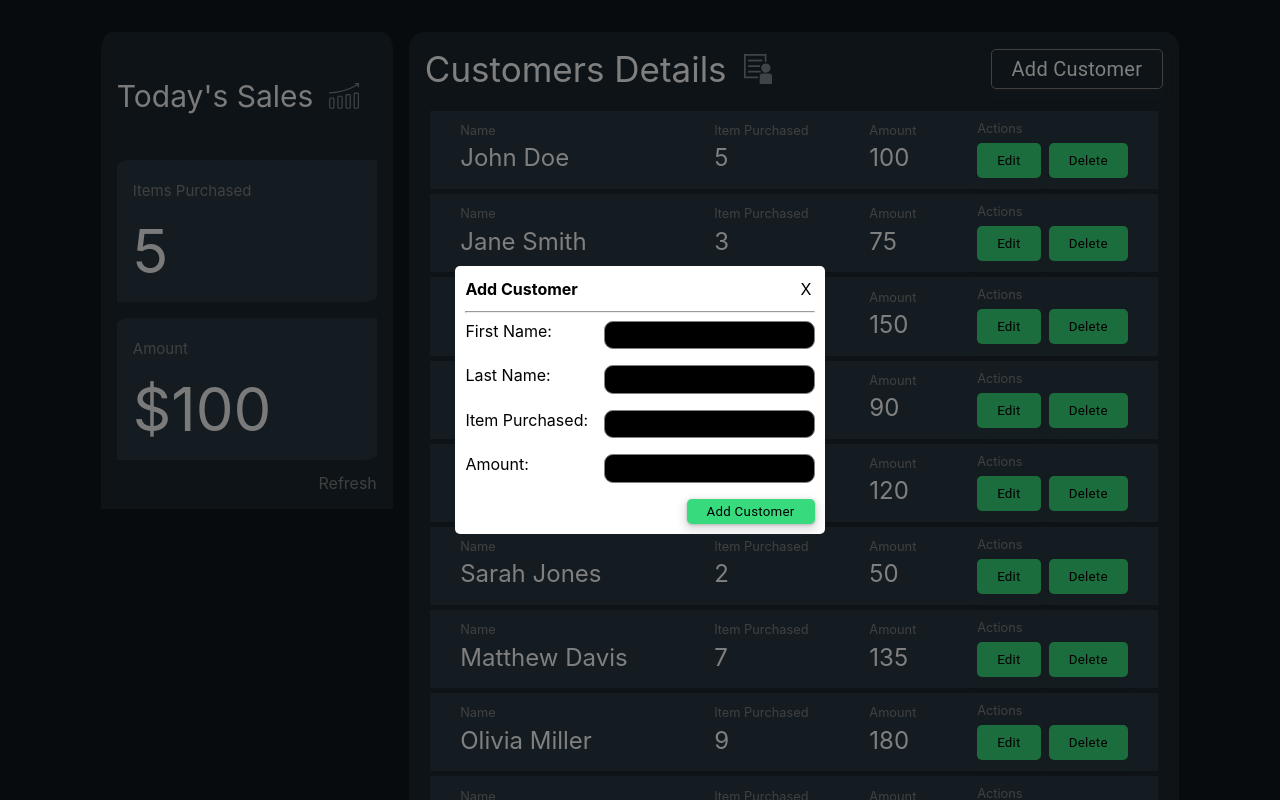
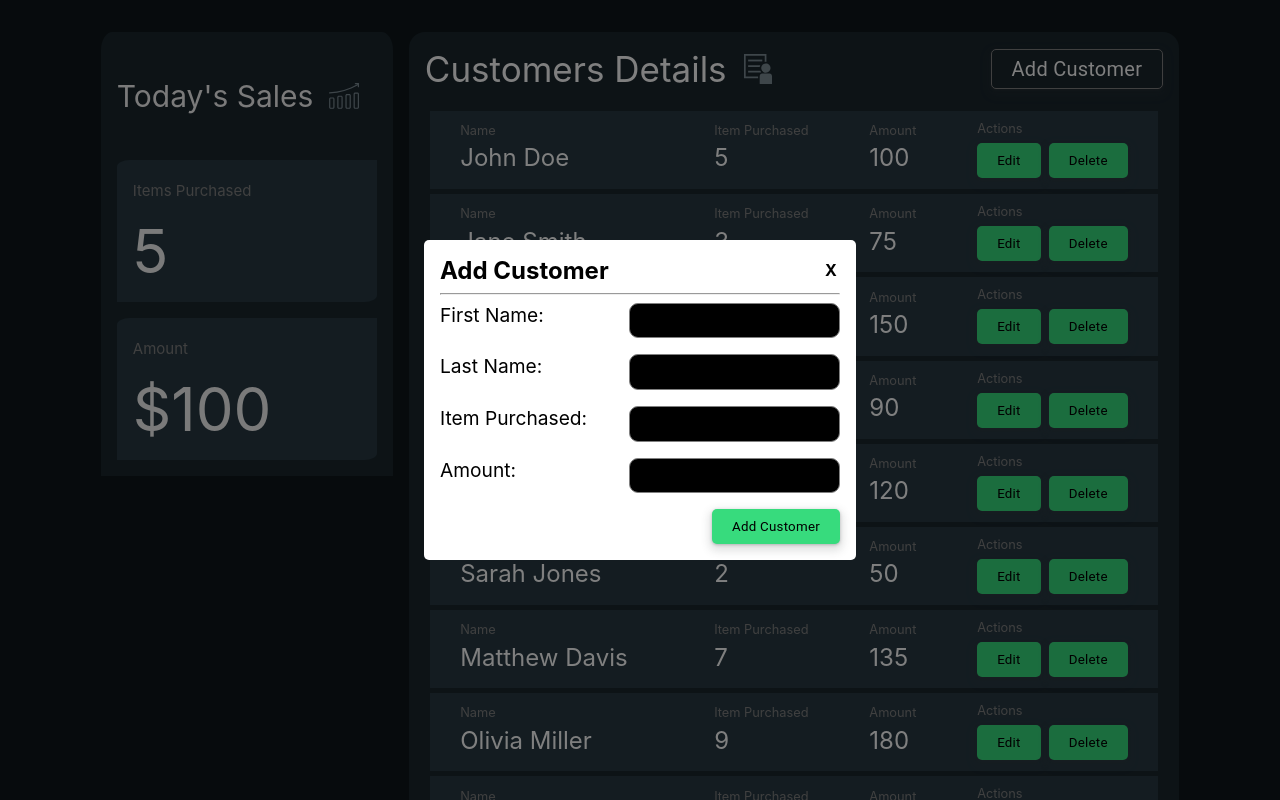
Before and after one commit to abbasmuttaqizaidi/dopplooker-shop-data, a React (Create React App) app: page / in a window 1280 px wide. Both pictures are taken after a click on the button "Add Customer". Shown: the top 800 px of the page. Built offline with nearby package versions, Linux system fonts and the light colour scheme.

Commit message:
changes in design

```diff
--- a/src/common/modal/styles.css
+++ b/src/common/modal/styles.css
@@ -12,11 +12,15 @@
     /* Ensure modal is on top of other elements */
 }
 
+.modal__title b{
+    font-size: 1.5rem;
+}
+
 .modal__body {
     background-color: white;
-    padding: 10px;
+    padding: 1rem;
     border-radius: 5px;
-    min-width: 300px
+    min-width: 400px
 }
 
 .modal__header {
@@ -28,4 +32,5 @@
 .modal__close {
     cursor: pointer;
     padding: 0.2rem;
+    font-weight: bold;
 }
--- a/src/components/app-details/Index.jsx
+++ b/src/components/app-details/Index.jsx
@@ -95,25 +95,25 @@ export function CustomDetailsForm({ buttonText = 'Submit', onChange = () => { },
         <div className="appdetails__layout">
             <div className="appdetails__layout--inputElement">
                 <label>First Name: </label>
-                <input value={formDetails.firstName} onChange={(event) => {
+                <input type="text" value={formDetails.firstName} onChange={(event) => {
                     handleFormInputs('firstName', event.target.value);
                 }} />
             </div>
             <div className="appdetails__layout--inputElement">
                 <label>Last Name: </label>
-                <input value={formDetails.lastName} onChange={(event) => {
+                <input type="text" value={formDetails.lastName} onChange={(event) => {
                     handleFormInputs('lastName', event.target.value);
                 }} />
             </div>
             <div className="appdetails__layout--inputElement">
                 <label>Item Purchased: </label>
-                <input value={formDetails.numOfItemsPurchased} onChange={(event) => {
+                <input type="number" value={formDetails.numOfItemsPurchased} onChange={(event) => {
                     handleFormInputs('numOfItemsPurchased', event.target.value);
                 }} />
             </div>
             <div className="appdetails__layout--inputElement">
                 <label>Amount: </label>
-                <input value={formDetails.amount} onChange={(event) => {
+                <input type="number" value={formDetails.amount} onChange={(event) => {
                     handleFormInputs('amount', event.target.value);
                 }} />
             </div>
@@ -131,7 +131,7 @@ export function CustomDetailsForm({ buttonText = 'Submit', onChange = () => { },
                         }
                     })
                 }}>Close</button>}
-                <button onClick={() => { onDetailsSubmit() }}>{buttonText}</button>
+                <button className="button__small" onClick={() => { onDetailsSubmit() }}>{buttonText}</button>
             </div>
         </div>
     )
--- a/src/components/app-details/styles.css
+++ b/src/components/app-details/styles.css
@@ -8,6 +8,7 @@
     display: flex;
     justify-content: space-between !important;
     gap: 1rem;
+    font-size: 1.2rem;
 }
 
 .appdetails__container {
--- a/src/components/header/index.jsx
+++ b/src/components/header/index.jsx
@@ -4,7 +4,6 @@ import { useContextLayer } from '../context';
 import { useEffect } from 'react';
 import { extractCurrentDate } from '../helper';
 import { _actions } from '../context/actions';
-import refresh from '../../assets/icons/refresh.svg';
 
 export const Header = () => {
 
@@ -29,7 +28,7 @@ export const Header = () => {
                 totalAmountToday
             }
         })
-    }, [])
+    }, [states?.customerData])
 
     return (
         <div className="header__container">
@@ -49,9 +48,6 @@ export const Header = () => {
                     </div>
                 </div>
             </div>
-            <div className="header__footer">
-                <div>Refresh</div>
-            </div>
         </div>
     )
 }
--- a/src/components/styles.css/styles.css
+++ b/src/components/styles.css/styles.css
@@ -107,6 +107,7 @@ input {
     padding: 0.3rem;
     color: whitesmoke;
     transition: box-shadow 0.3s ease-in-out;
+    min-height: 1.5rem;
 }
 
 input:hover {
```
Also changed, not shown: src/assets/icons/refresh.svg (deleted).
